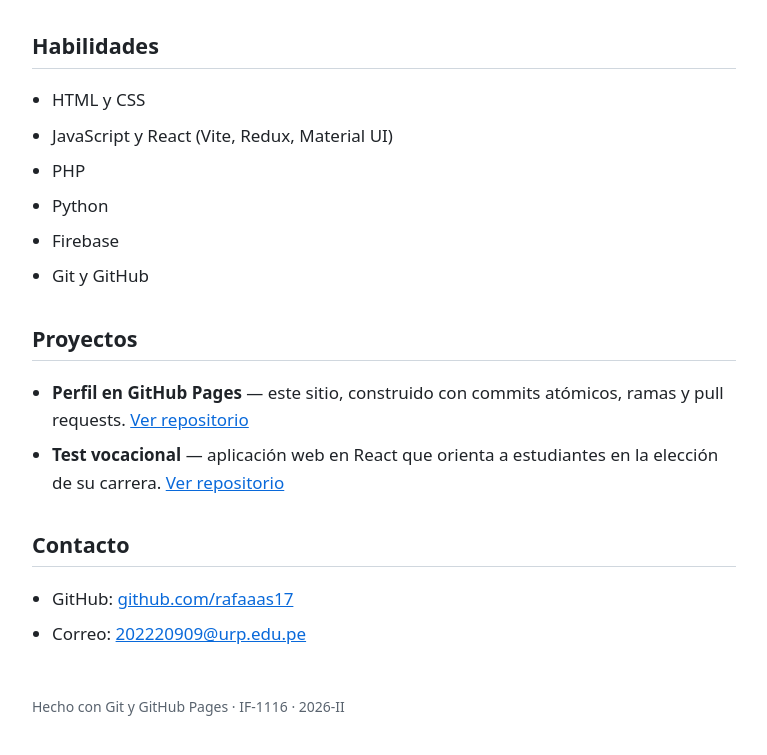
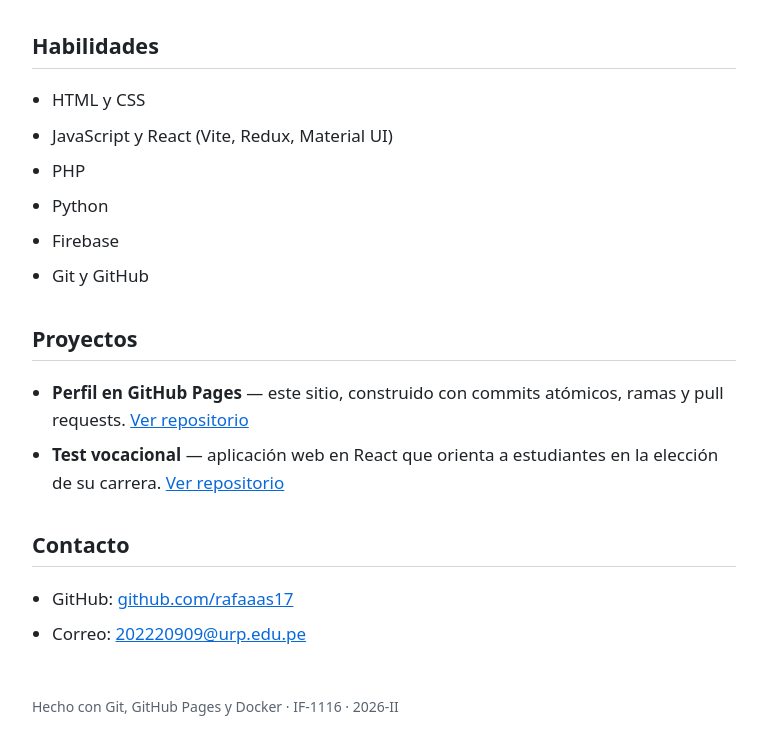
Before and after one commit to rafaaas17/rafaaas17.github.io, a plain HTML site: page index.html in a window 1280 px wide. Shown: the part 373-1128 px from the top of the page, without its empty margins (256-1023 px from the left). Drawn offline with Linux system fonts and the light colour scheme; no server answers.

Commit message:
Mencionar Docker en el pie de página

```diff
--- a/index.html
+++ b/index.html
@@ -80,7 +80,7 @@
     </section>
   </main>
   <footer>
-    <p>Hecho con Git y GitHub Pages · IF-1116 · 2026-II</p>
+    <p>Hecho con Git, GitHub Pages y Docker · IF-1116 · 2026-II</p>
   </footer>
   <script src="libro-de-visitas.js" defer></script>
 </body>
```
